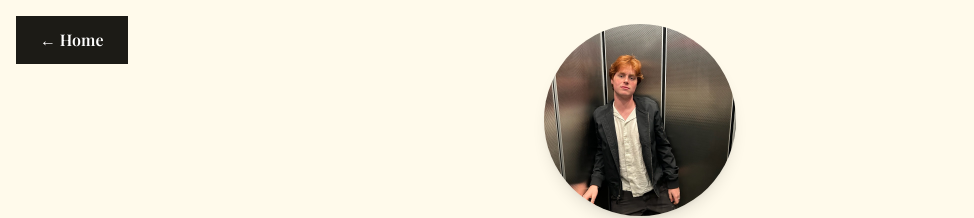
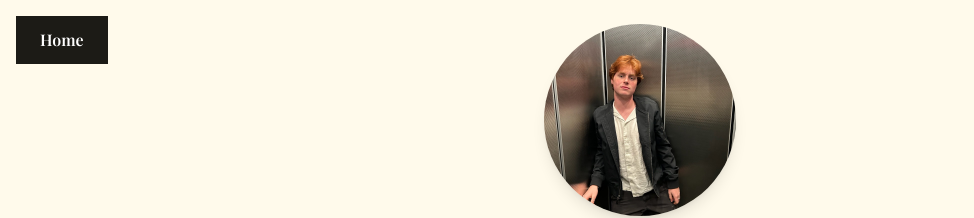
Before and after one commit to juliettemangon2/chrisfitzgerald-site, a React (Create React App) app: page /#/about in a window 1280 px wide. Shown: the top 218 px of the page, without its empty margins (0-974 px from the left). Built offline with nearby package versions, Linux system fonts and the light colour scheme.

Commit message:
Update AboutPage.jsx

```diff
--- a/src/AboutPage.jsx
+++ b/src/AboutPage.jsx
@@ -6,7 +6,7 @@ export default function AboutPage() {
   return (
     <div className="min-h-screen flex flex-col items-center bg-cl-cream p-6">
       {/* back-to-home */}
-      <Link to="/" className="btn-primary font-serif absolute top-4 left-4">← Home</Link>
+      <Link to="/" className="btn-primary font-serif absolute top-4 left-4"> Home</Link>
 
       {/* profile photo */}
       <motion.img
```
